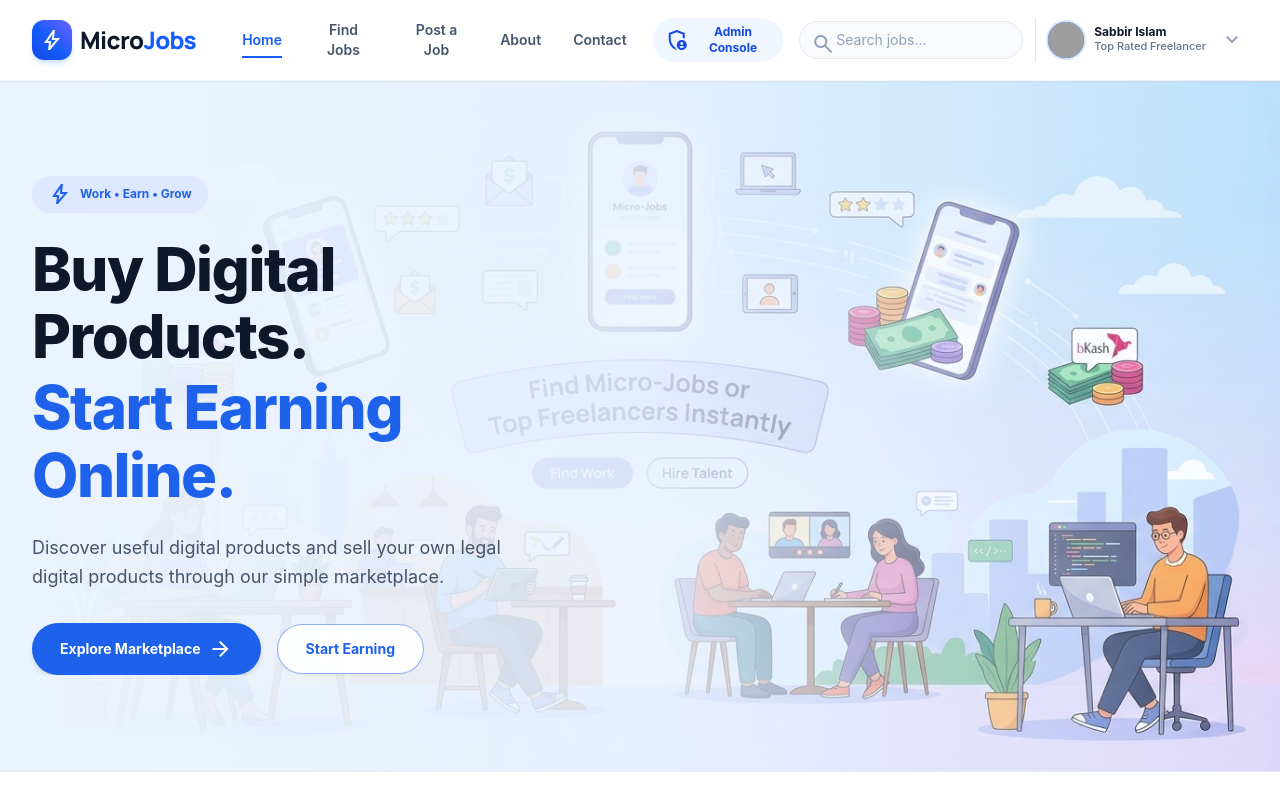
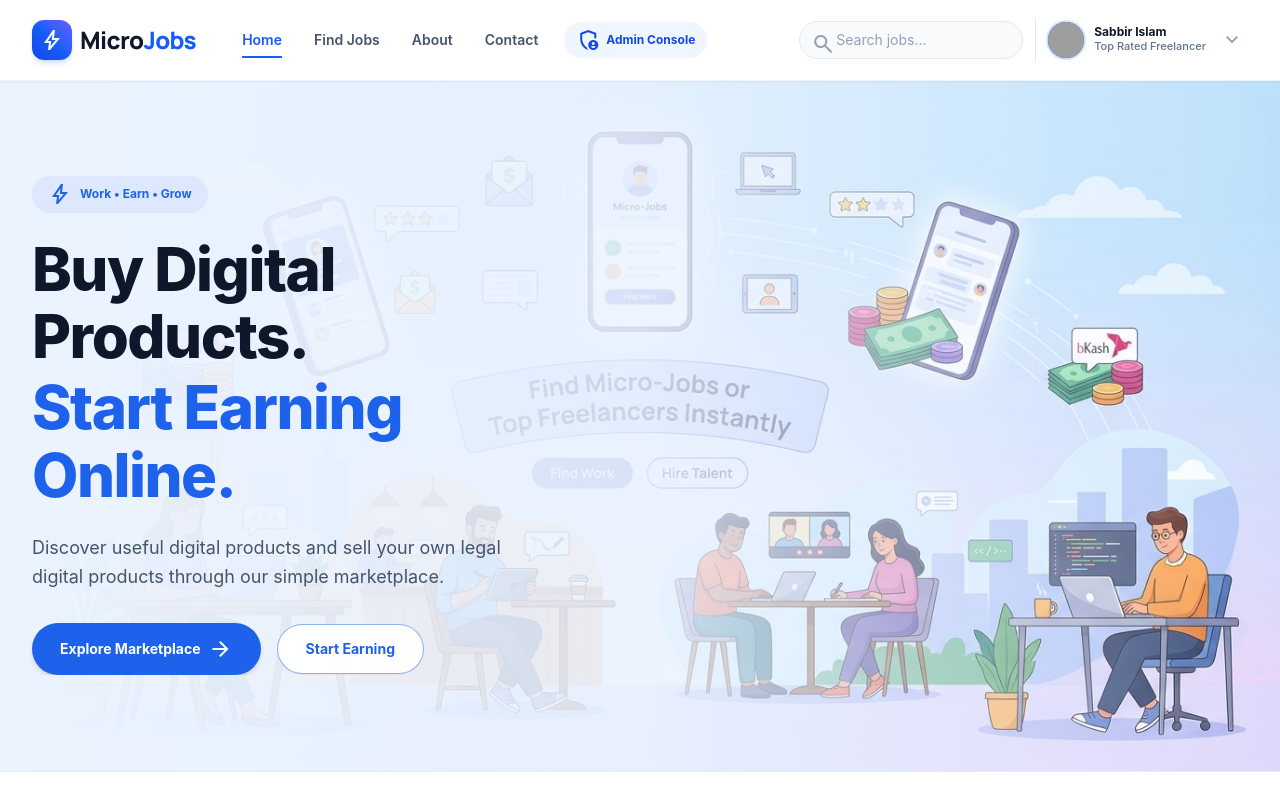
Before and after one commit to Jkislam/MicroJobs-Marketplace, a React (Vite) app: page / in a window 1280 px wide. Shown: the top 800 px of the page. Built offline with nearby package versions, Linux system fonts and the light colour scheme; grey boxes are pictures that could not be loaded.

Commit message:
refactor: remove post-job functionality
Remove "Post a Job" links from navigation and update the home page call-to-action to redirect to "Find Jobs".

```diff
--- a/src/components/Footer.tsx
+++ b/src/components/Footer.tsx
@@ -36,9 +36,6 @@ export const Footer: React.FC<FooterProps> = ({ onNavigate }) => {
             </button>
             <button onClick={() => onNavigate('find-jobs')} className="hover:text-white transition-colors cursor-pointer">
               Categories
-            </button>
-            <button onClick={() => onNavigate('post-job')} className="hover:text-white transition-colors cursor-pointer">
-              Post a Job
             </button>
             <button onClick={() => onNavigate('about')} className="hover:text-white transition-colors cursor-pointer">
               About
--- a/src/components/Navbar.tsx
+++ b/src/components/Navbar.tsx
@@ -33,7 +33,6 @@ export const Navbar: React.FC<NavbarProps> = ({
   const navLinks: { label: string; page: PageType }[] = [
     { label: 'Home', page: 'home' },
     { label: 'Find Jobs', page: 'find-jobs' },
-    { label: 'Post a Job', page: 'post-job' },
     { label: 'About', page: 'about' },
     { label: 'Contact', page: 'contact' },
   ];
--- a/src/pages/HomePage.tsx
+++ b/src/pages/HomePage.tsx
@@ -221,7 +221,7 @@ export const HomePage: React.FC<HomePageProps> = ({
                 </button>
 
                 <button
-                  onClick={() => onNavigate('post-job')}
+                  onClick={() => onNavigate('find-jobs')}
                   className="w-full sm:w-auto px-7 py-3.5 rounded-full bg-white/95 hover:bg-blue-50 text-[#1E62EC] border border-[#1E62EC]/50 font-bold text-sm shadow-2xs transition-all cursor-pointer backdrop-blur-xs text-center justify-center flex items-center"
                 >
                   Start Earning
```
